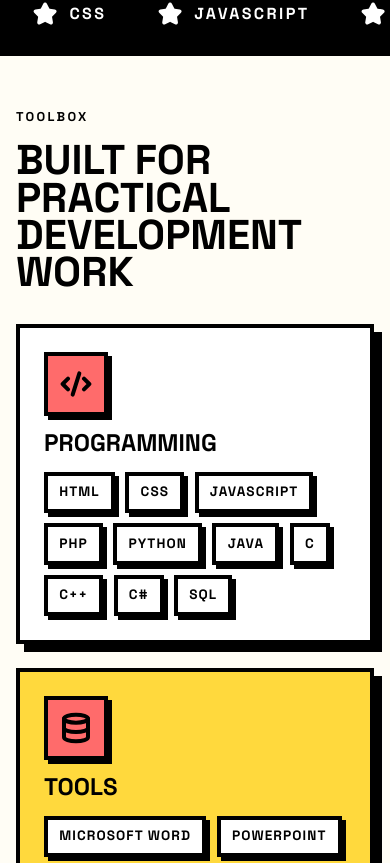
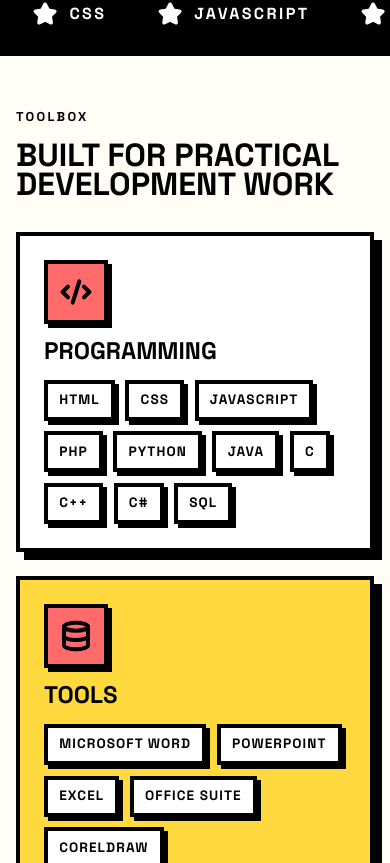
Before and after one commit to mubashirsys-dev/Mubix, a React (Vite) app: page / in a window 390 px wide. Shown: the part 1693-2556 px from the top of the page. Built offline with nearby package versions, Linux system fonts and the light colour scheme; no server answers.

Commit message:
Fix cyber image path case sensitivity and mobile responsive typography

```diff
--- a/src/base.css
+++ b/src/base.css
@@ -165,6 +165,12 @@
 
 html {
     scroll-behavior: smooth
+}
+
+#root {
+    overflow-x: hidden;
+    width: 100%;
+    position: relative;
 }
 
 body {
@@ -608,7 +614,7 @@ img {
 
 .section-header h2,
 .contact-panel h2 {
-    font-size: 2.6rem;
+    font-size: clamp(2rem, 6vw, 2.8rem);
     font-weight: 900;
     letter-spacing: 0;
     line-height: .9;
--- a/src/components/ProfileCard.jsx
+++ b/src/components/ProfileCard.jsx
@@ -14,7 +14,7 @@ export function ProfileCard() {
               loading="eager"
             />
             <img
-              src="/mubashir-cyber.jpeg"
+              src="/MUBASHIR-CYBER.jpeg"
               alt="Mohammed Mubashir Cyber"
               className="profile-image profile-image--dark"
               loading="eager"
```
Also changed, not shown: public/MUBASHIR-CYBER.jpeg (renamed from MUBASHIR-CYBER.jpeg).
